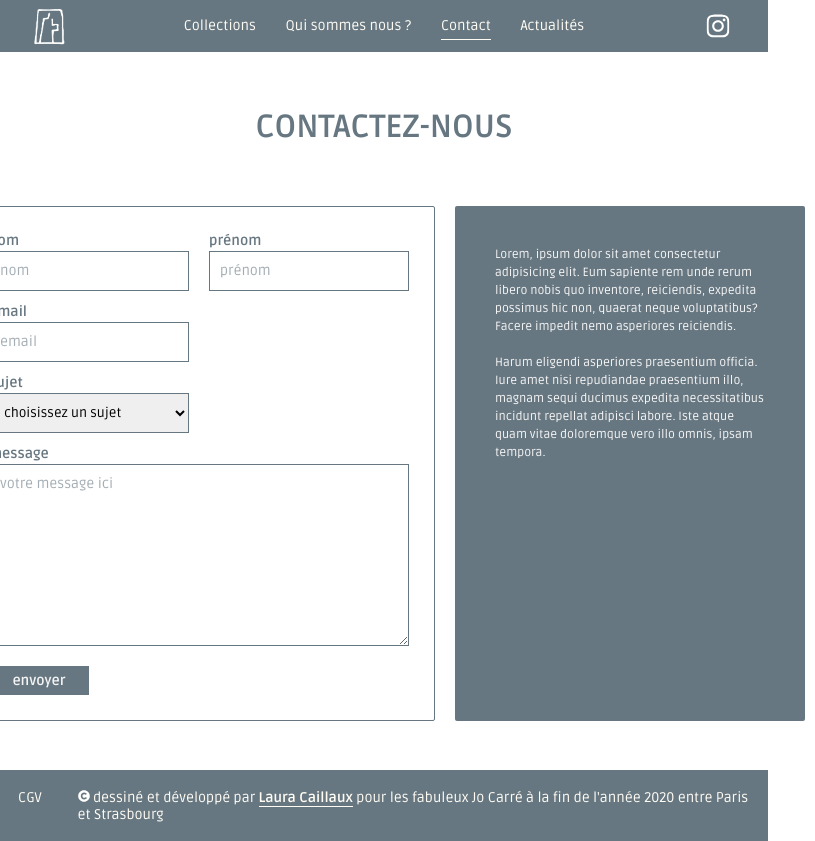
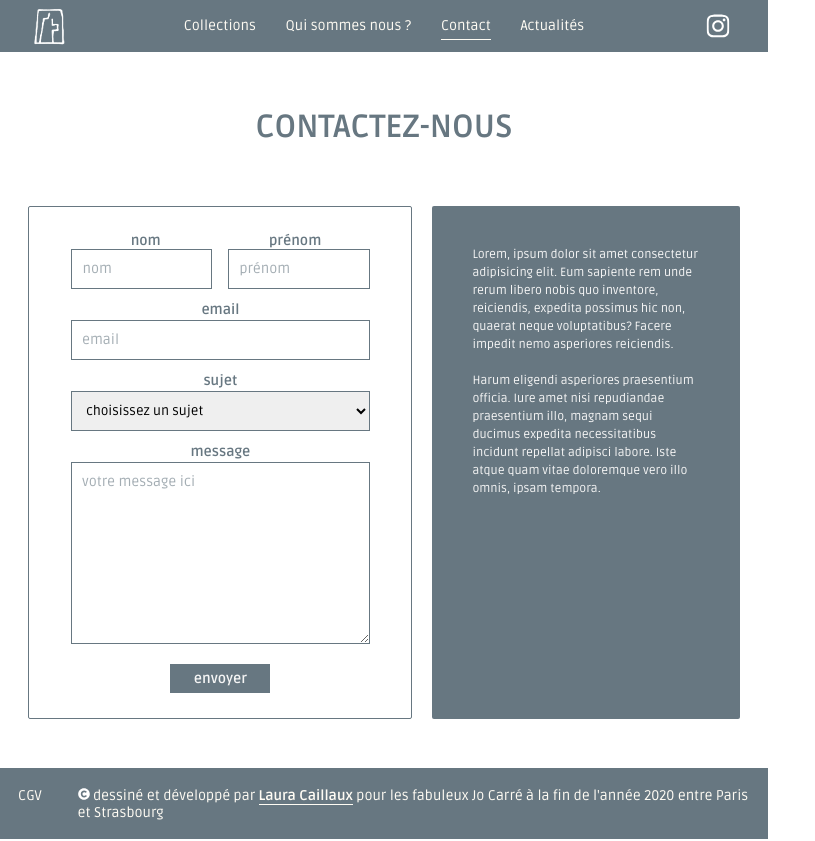
Before and after one commit to Lcdevi/client-JO2-app, a React (Create React App) app: page /contact in a window 768 px wide. Shown: the whole page, 815 px wide, since content can reach past the window. Built offline with nearby package versions, Linux system fonts and the light colour scheme.

Commit message:
tout le site est responsive

```diff
--- a/src/components/NavBar.jsx
+++ b/src/components/NavBar.jsx
@@ -55,7 +55,7 @@ const NavBar = () => {
                     </NavLink>
 
                     <li>
-                        <img src={instagramImg} alt="instagram logo"/>
+                        <a href="https://www.instagram.com/jocarreceramics/" target="_blank" rel="noreferrer"><img src={instagramImg} alt="instagram logo"/></a>
                     </li>
                 </ul>
                 <div id="social-div">
--- a/src/pages/Contact.jsx
+++ b/src/pages/Contact.jsx
@@ -34,12 +34,12 @@ class Contact extends Component {
             <form onSubmit={sendEmail}>
 
               <div id="nom-prenom">
-                <div>
+                <div id="input-nom">
                   <p>nom</p>
                   <input type="text" name="last_name" id="" placeholder="nom"/>
                 </div>
 
-                <div>
+                <div id="input-prenom">
                   <p>prénom</p>
                   <input type="text" name="first_name" id="" placeholder="prénom"/>
                 </div>
--- a/src/styles/actualites.css
+++ b/src/styles/actualites.css
@@ -27,6 +27,7 @@
     /* border: 2px solid yellow; */
     width: 300px;
     height: 300px;
+    object-fit: cover;
 }
 
 .actualite-text {
@@ -41,7 +42,7 @@
 }
 
 
-@media (max-width: 414px) {
+@media (max-width: 650px) {
 
     .actualite-bloc {
         flex-direction: column;
--- a/src/styles/categoryCart.css
+++ b/src/styles/categoryCart.css
@@ -51,7 +51,7 @@
     color: var(--blue);
 }
 
-@media (max-width: 414px) {
+@media (max-width: 650px) {
 
 
     #cat-cart-container {
--- a/src/styles/contact.css
+++ b/src/styles/contact.css
@@ -109,7 +109,7 @@ form textarea {
 
 
 
-@media (max-width: 414px) {
+@media (max-width: 650px) {
 
 
     #form-and-info-container {
@@ -163,3 +163,73 @@ form textarea {
     }
 
 }
+
+@media (min-width: 650px) and (max-width: 920px) {
+
+    #form-and-info-container {
+        width: 100vw;
+        justify-content: center;
+    }
+
+    #form-div {
+        width: 50%;
+    }
+
+    #contact-encart-info {
+        width: 40%;
+    }
+
+    form {
+        align-items: center;
+    }
+
+    form input {
+        width: 90%;
+    }
+
+    form select {
+        width: 90%;
+    }
+
+    form textarea {
+        width: 90%;
+    }
+
+    #nom-prenom {
+        align-items: center;
+        width: 90%;
+    }
+
+    #nom-prenom #input-nom {
+        width: 50%;
+        text-align: center;
+    }
+
+    #nom-prenom #input-nom input {
+        width: 94%;
+        margin-right: 8px;
+    }
+
+    #nom-prenom #input-prenom {
+        width: 50%;
+        text-align: center;
+    }
+
+    #nom-prenom #input-prenom input {
+        width: 95%;
+        margin-left: 8px;
+    }
+
+    #nom-prenom :nth-child(0n+1) {
+        margin: 0;
+    }
+
+    #nom-prenom p {
+        padding: 0;
+    }
+
+    #form-div p {
+        margin: 12px 0 2px 0;
+    }
+
+}
--- a/src/styles/home.css
+++ b/src/styles/home.css
@@ -136,7 +136,7 @@
 }
 
 
-@media (max-width: 414px) {
+@media (max-width: 950px) {
 
 
     #toto {
--- a/src/styles/itemCart.css
+++ b/src/styles/itemCart.css
@@ -99,7 +99,7 @@ div.parent:hover .enfant {
 
     #item-cart-container {
         width: 100vw;
-        margin: 0;
+        margin: 30px 0 0 0;
     }
 
     .single-item-cart {
--- a/src/styles/navbar.css
+++ b/src/styles/navbar.css
@@ -1,5 +1,5 @@
 .nav {
-    /* border: 1px solid pink; */
+    /* border: 4px solid pink; */
     /* border-bottom: 1px dashed var(--blue); */
     font-family: 'Ruda', sans-serif;
     /* font-weight: bold; */
@@ -106,7 +106,7 @@
 
 
 
-@media (max-width: 414px) {
+@media (max-width: 650px) {
     #jo2-home {
         display: none;
     }
@@ -118,6 +118,7 @@
     .nav {
         /* flex-direction: column; */
         height: 180px;
+        justify-content: center;
     }
 
     .nav ul li img {
--- a/src/styles/quiSommesNous.css
+++ b/src/styles/quiSommesNous.css
@@ -56,7 +56,7 @@
 
 
 
-@media (max-width: 414px) {
+@media (max-width: 650px) {
 
 
     .quisommesnous-bloc {
@@ -83,3 +83,29 @@
 
 
 }
+
+@media (min-width: 650px) and (max-width: 1156px) {
+
+
+    .quisommesnous-bloc {
+        width: 100vw;
+    }
+
+    .image-quisommesnous img {
+        width: 45vw;
+    }
+
+    .text-quisommesnous {
+        width: 45vw;
+    }
+
+    .image-atelier img {
+        width: 45vw;
+    }
+
+    .text-atelier {
+        width: 45vw;
+    }
+
+
+}
```
